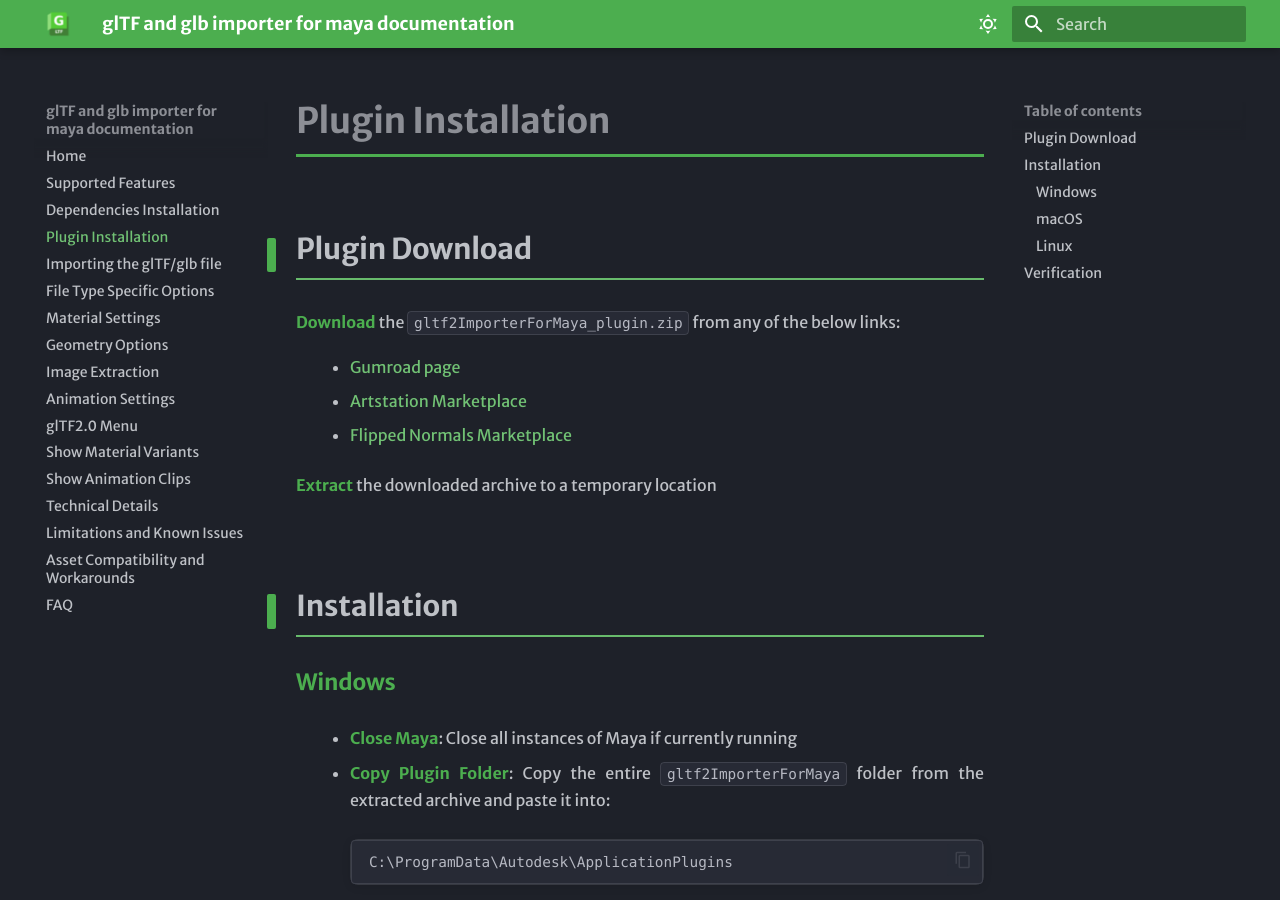
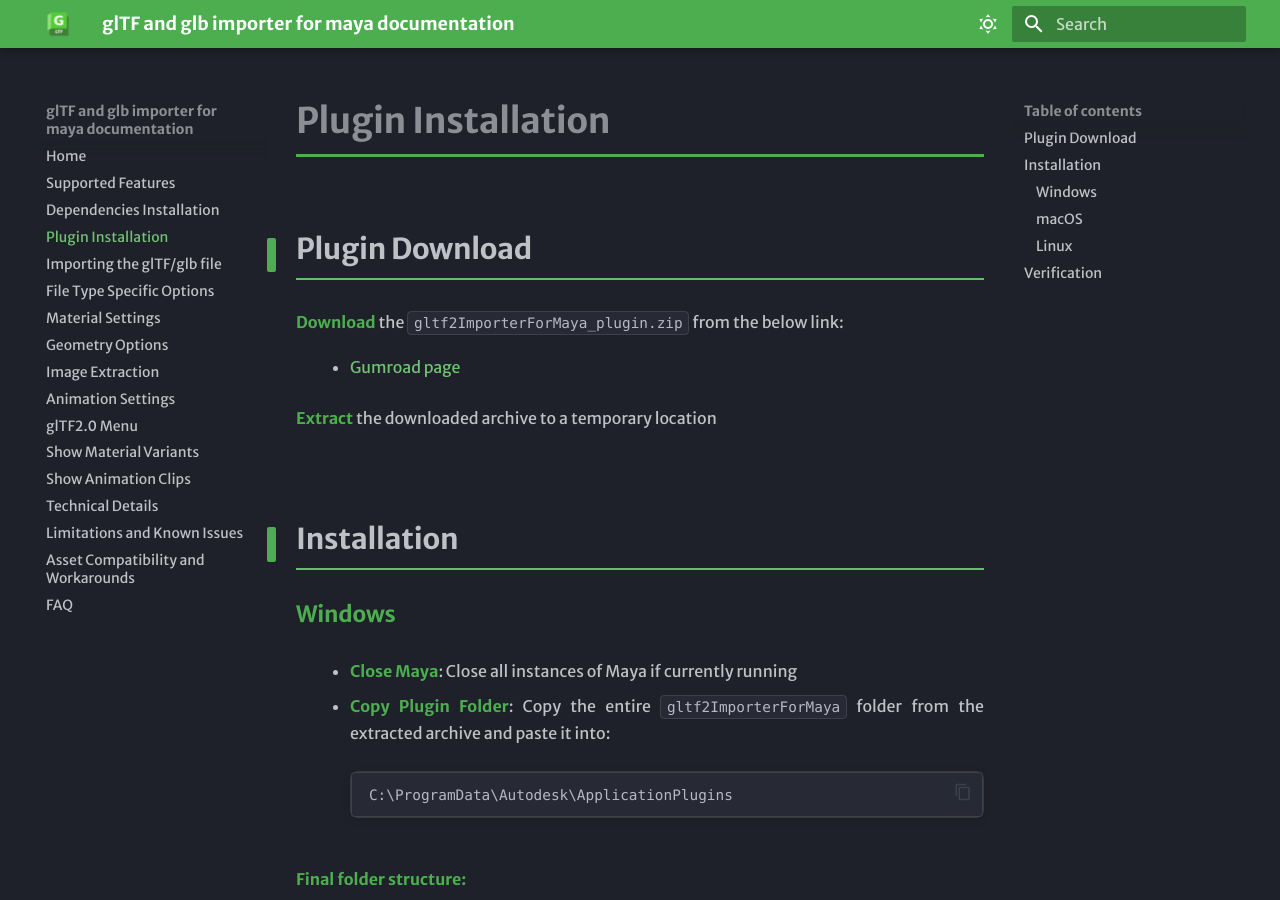
Before and after one commit to parashivbrl/gltf-glb-importer-for-maya-docs, an MkDocs documentation site: the page built from docs/plugin_installation.md, in a window 1280 px wide and 900 px high. Built offline with MkDocs 1.6.1 and Material for MkDocs 9.7.7, drawn with Linux system fonts in a browser that asks for light colours; some web fonts are replaced.

Commit message:
add link

```diff
--- a/docs/plugin_installation.md
+++ b/docs/plugin_installation.md
@@ -2,11 +2,10 @@
 
 ## Plugin Download
 
-**Download** the `gltf2ImporterForMaya_plugin.zip` from any of the below links:
+**Download** the `gltf2ImporterForMaya_plugin.zip` from the below link:
 
-  - [Gumroad page](https://gumroad.com/)
-  - [Artstation Marketplace](https://www.artstation.com/marketplace/game-dev/resources/dev-tools/scripts?section=trending&softwares=maya)
-  - [Flipped Normals Marketplace](https://flippednormals.com/explore?tagIds=1&firstCategory=158&secondCategory=228)
+  - [Gumroad page](https://parashivbrl.gumroad.com/l/icglha)
+
 
 **Extract** the downloaded archive to a temporary location
 
```
